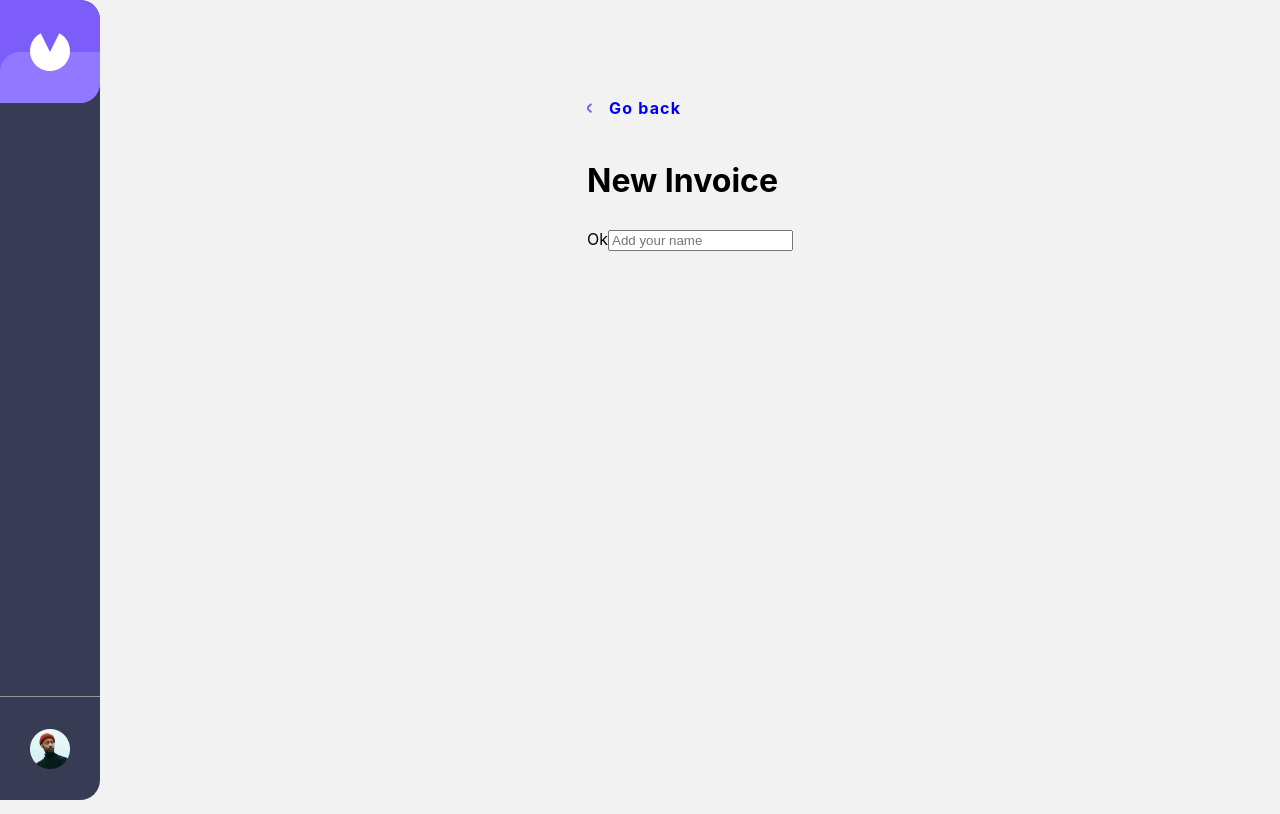
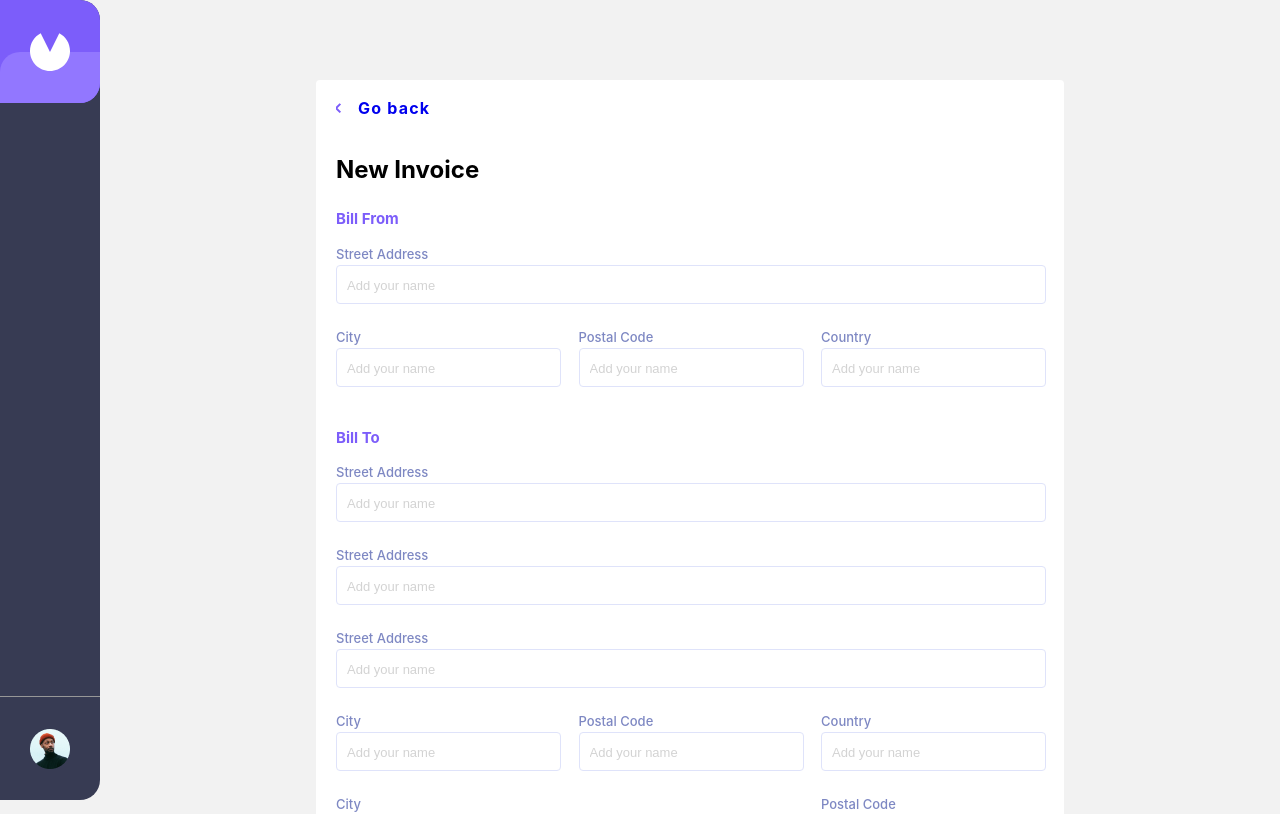
Before and after one commit to LucasCraveiro/Invoice-App, a React (Vite) app in the folder invoice-FE/: page /addInvoice in a window 1280 px wide. Shown: the top 814 px of the page. Built offline with nearby package versions, Linux system fonts and the light colour scheme.

Commit message:
Add inputs for Add Invoice Form

```diff
--- a/invoice-FE/src/components/base/TextInput.module.css
+++ b/invoice-FE/src/components/base/TextInput.module.css
@@ -0,0 +1,26 @@
+.single_wrapper {
+  margin-bottom: 20px;
+}
+
+label {
+  font-size: 13px;
+  font-weight: 500;
+  color: #7e88c3;
+}
+
+.text_input {
+  display: block;
+  font-size: 15px;
+  font-weight: 700;
+  color: black;
+  border-radius: 4px;
+  padding: 10px;
+  border: 1px solid #dfe3fa;
+  width: calc(100% - 20px);
+}
+
+input::placeholder {
+  font-size: 13px;
+  color: lightgray;
+  font-weight: 300;
+}
--- a/invoice-FE/src/components/base/TextInput.tsx
+++ b/invoice-FE/src/components/base/TextInput.tsx
@@ -34,20 +34,23 @@ const TextInput: React.FC<TextInputProps> = ({
   required = false,
   placeholder = "",
   name = "",
+  id = "",
+  inline = false,
 }) => {
   return (
-    <>
-      {renderLabel && <label>{label}</label>}
+    <div className={classes.single_wrapper}>
+      {renderLabel && <label htmlFor={id}>{label}</label>}
 
       <input
-        className={classes.text_input}
+        className={`${classes.text_input} ${inline ? classes.inline : ""}`}
+        id={id}
         required={required}
         name={name}
         disabled={disabled}
         type={type}
         placeholder={placeholder}
       />
-    </>
+    </div>
   );
 };
 
--- /dev/null
+++ b/invoice-FE/src/pages/AddInvoice.module.css
@@ -0,0 +1,26 @@
+.topHeader {
+  font-size: 24px;
+  font-weight: 700;
+}
+
+.boxHeader {
+  font-size: 15px;
+  font-weight: 700;
+  color: #7c5dfa;
+  margin: 20px 0 10px;
+}
+
+.addWrapper {
+  background-color: white;
+  border-radius: 4px;
+  padding: 0 20px 20px;
+  min-width: 60%;
+  margin-bottom: 40px;
+}
+
+.inputs_wrapper {
+  display: flex;
+  flex-direction: row;
+  justify-content: space-between;
+  gap: 1rem;
+}
--- a/invoice-FE/src/pages/AddInvoice.tsx
+++ b/invoice-FE/src/pages/AddInvoice.tsx
@@ -1,17 +1,45 @@
 import MainWrapper from "../components/MainWrapper";
-import InvoiceWrapper from "../components/InvoiceWrapper";
 import GoBack from "../components/base/GoBack";
 import TextInput from "../components/base/TextInput";
+import classes from "./AddInvoice.module.css";
 
 const AddInvoice = () => {
   return (
     <MainWrapper>
-      <InvoiceWrapper>
+      <div className={classes.addWrapper}>
         <GoBack />
 
-        <h1>New Invoice</h1>
-        <TextInput label="Ok" placeholder="Add your name" />
-      </InvoiceWrapper>
+        <h1 className={classes.topHeader}>New Invoice</h1>
+        <div>
+          <h3 className={classes.boxHeader}>Bill From</h3>
+          <TextInput
+            label="Street Address"
+            id={"Street Address"}
+            placeholder="Add your name"
+          />
+          <div className={classes.inputs_wrapper}>
+            <TextInput label="City" placeholder="Add your name" />
+            <TextInput label="Postal Code" placeholder="Add your name" />
+            <TextInput label="Country" placeholder="Add your name" />
+          </div>
+        </div>
+        <div>
+          <h3 className={classes.boxHeader}>Bill To</h3>
+          <TextInput label="Street Address" placeholder="Add your name" />
+          <TextInput label="Street Address" placeholder="Add your name" />
+          <TextInput label="Street Address" placeholder="Add your name" />
+          <div className={classes.inputs_wrapper}>
+            <TextInput label="City" placeholder="Add your name" />
+            <TextInput label="Postal Code" placeholder="Add your name" />
+            <TextInput label="Country" placeholder="Add your name" />
+          </div>
+          <div className={classes.inputs_wrapper}>
+            <TextInput label="City" placeholder="Add your name" />
+            <TextInput label="Postal Code" placeholder="Add your name" />
+          </div>
+          <TextInput label="Street Address" placeholder="Add your name" />
+        </div>
+      </div>
     </MainWrapper>
   );
 };
```
